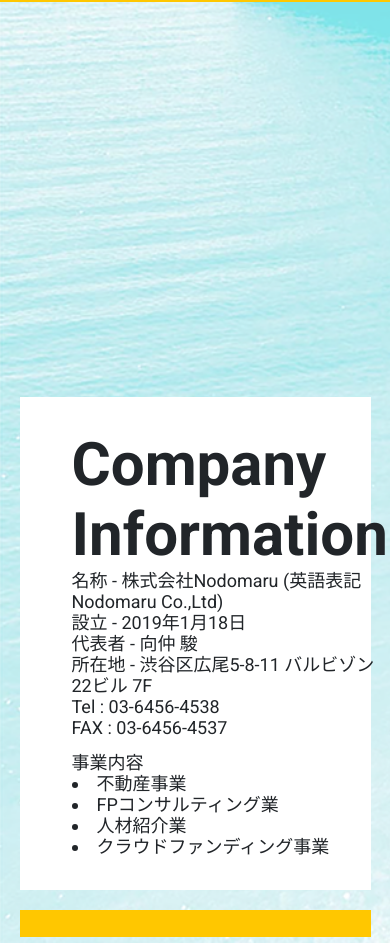
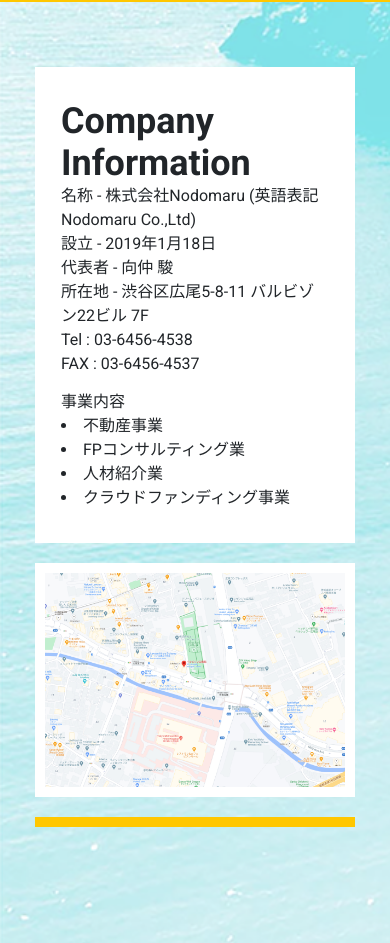
Before and after one commit to BolajiOlayinka/Nodomaru, a React (Create React App) app: page /about in a window 390 px wide. Shown: the part 2172-3115 px from the top of the page. Built offline with nearby package versions, Linux system fonts and the light colour scheme.

Commit message:
responsive mobile layout

```diff
--- a/src/Components/About/About.js
+++ b/src/Components/About/About.js
@@ -116,6 +116,22 @@
         <SectionThree>
           <Slider />
         </SectionThree>
+        <SmallCompanyInfo>
+          <AddressHeader>Company Information</AddressHeader>
+          <div>名称 - 株式会社Nodomaru (英語表記 Nodomaru Co.,Ltd)</div>
+          <div>設立 - 2019年1月18日</div>
+          <div>代表者 - 向仲 駿</div>
+          <div>所在地 - 渋谷区広尾5-8-11 バルビゾン22ビル 7F</div>
+          <div>Tel : 03-6456-4538</div>
+          <div>FAX : 03-6456-4537</div>
+          <Desc>
+            事業内容
+            <li>不動産事業</li>
+            <li>FPコンサルティング業</li>
+            <li>人材紹介業</li>
+            <li>クラウドファンディング事業</li>
+          </Desc>
+        </SmallCompanyInfo>
         <MapSection>
           <MapContainer>
             <img src={Map} alt="Nodomaru Map" />
@@ -192,18 +208,8 @@
   font-size: 24px;
   line-height: 33px;
   color: white;
-  ${
-    "" /* @media(max-width:768px){
-    font-size:32px;
-    line-height:40px;
-    font-weight:bold;
-  }
-  @media(max-width:526px){
-    font-size:24px;
-    line-height:33px;
-  } */
-  }
-  @media(max-width:426px) {
+
+  @media (max-width: 426px) {
     font-size: 18px;
     line-height: 25px;
     font-weight: normal;
@@ -377,7 +383,36 @@
     flex-direction: column;
   }
 `;
-
+const SmallCompanyInfo = styled.div`
+  background-color: white;
+  margin-top: 350px;
+  width: 560px;
+  margin-left: auto;
+  margin-right: auto;
+  padding: 33px 26px;
+  @media (min-width: 991px) {
+    display: none;
+  }
+  @media (max-width: 991px) {
+    margin-top: 50%;
+  }
+  @media (max-width: 576px) {
+    width: 90%;
+    margin: auto;
+    margin-top:50%;
+    margin-bottom:10px;
+  }
+  @media (max-width: 425px) {
+    width: 320px;
+    margin-top:150px;
+    margin-bottom:20px;
+    margin-left:auto;
+    margin-right:auto;
+  }
+  @media(max-width:375px){
+margin-top:80px;
+  }
+`;
 const MapSection = styled.div`
   background-color: white;
   width: 1110px;
@@ -395,7 +430,17 @@
     margin: auto;
   }
   @media (max-width: 991px) {
-    margin-top: 480px;
+    width: 560px;
+    margin-top: 10px;
+  }
+  @media (max-width: 576px) {
+    width: 90%;
+    margin: auto;
+  }
+  @media (max-width: 425px) {
+    width: 320px;
+    margin: auto;
+    padding: 10px;
   }
 `;
 const MapContainer = styled.div`
@@ -403,7 +448,15 @@
 
   img {
     width: 100%;
-    height: 391px;
+    ${'' /* height: 391px; */}
+  }
+  @media (max-width: 576px) {
+    width: 100%;
+  }
+  @media(min-width:991px){
+    img{
+      height:391px;
+    }
   }
 `;
 const AddressContainer = styled.div`
@@ -411,11 +464,20 @@
   padding-left:26px;
   font-size: 18px;
   line-height: 21px;
+  @media (max-width: 991px) {
+    display: none;
+  }
 `;
 const AddressHeader = styled.div`
   font-weight: bold;
   font-size: 60px;
   line-height: 70px;
+  @media (max-width: 426px) {
+    width: 209px;
+    font-weight: bold;
+    font-size: 36px;
+    line-height: 42px;
+  }
 `;
 const Desc = styled.div`
   padding-top: 14px;
@@ -436,4 +498,18 @@
     width: 90%;
     margin: auto;
   }
+  @media (max-width: 991px) {
+    width: 560px;
+    margin: auto;
+  }
+  @media (max-width: 576px) {
+    width: 90%;
+  }
+  @media (max-width: 426px) {
+    height:10px;
+    width: 320px;
+    margin-left: auto;
+    margin-right: auto;
+    margin-bottom:360px;
+  }
 `;
--- a/src/Components/About/Slider.js
+++ b/src/Components/About/Slider.js
@@ -230,9 +230,7 @@
   font-weight: bold;
   padding-bottom: 18px;
   width: 428px;
-  ${'' /* @media(max-width:991px){
-    margin:auto;
-  } */}
+
 `;
 const ThreeHeader = styled.div`
   font-size: 48px;
```
Also changed, not shown: 1 other file (tests, documents, lock files or other folders).
